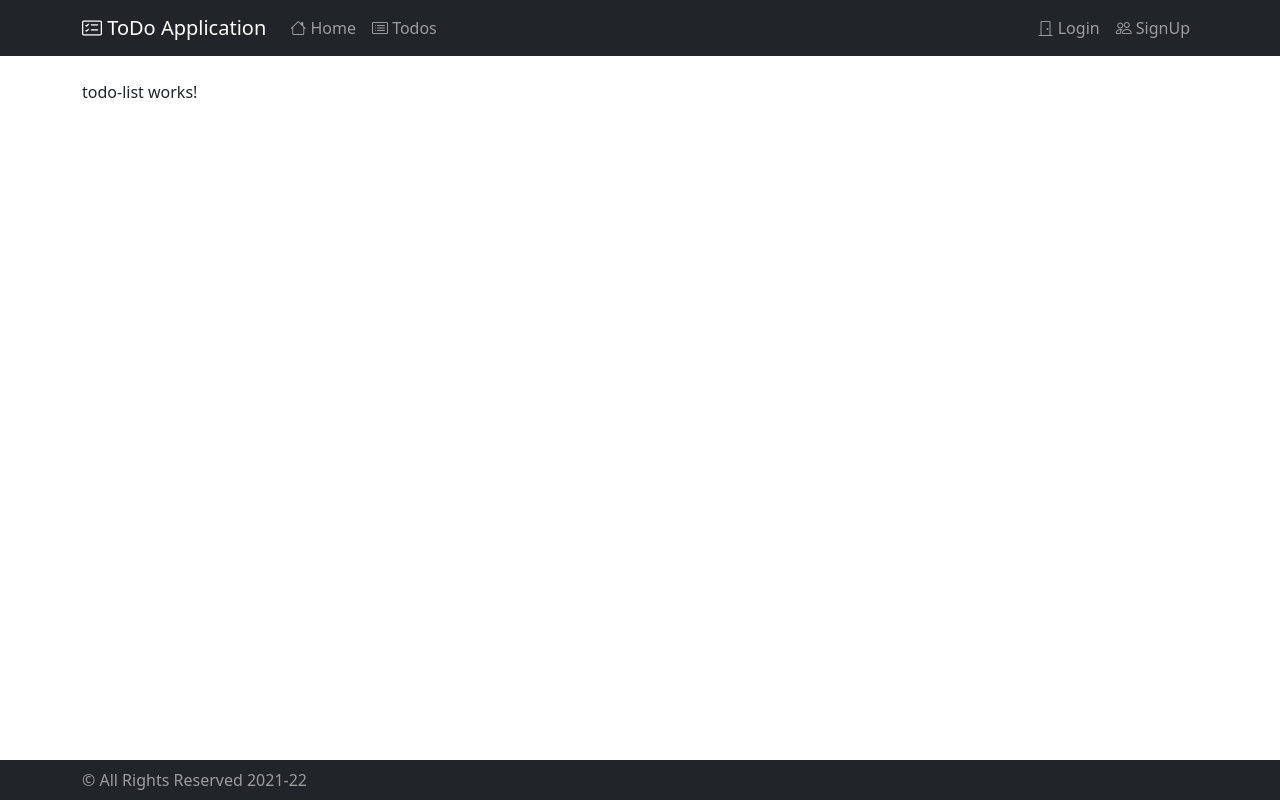
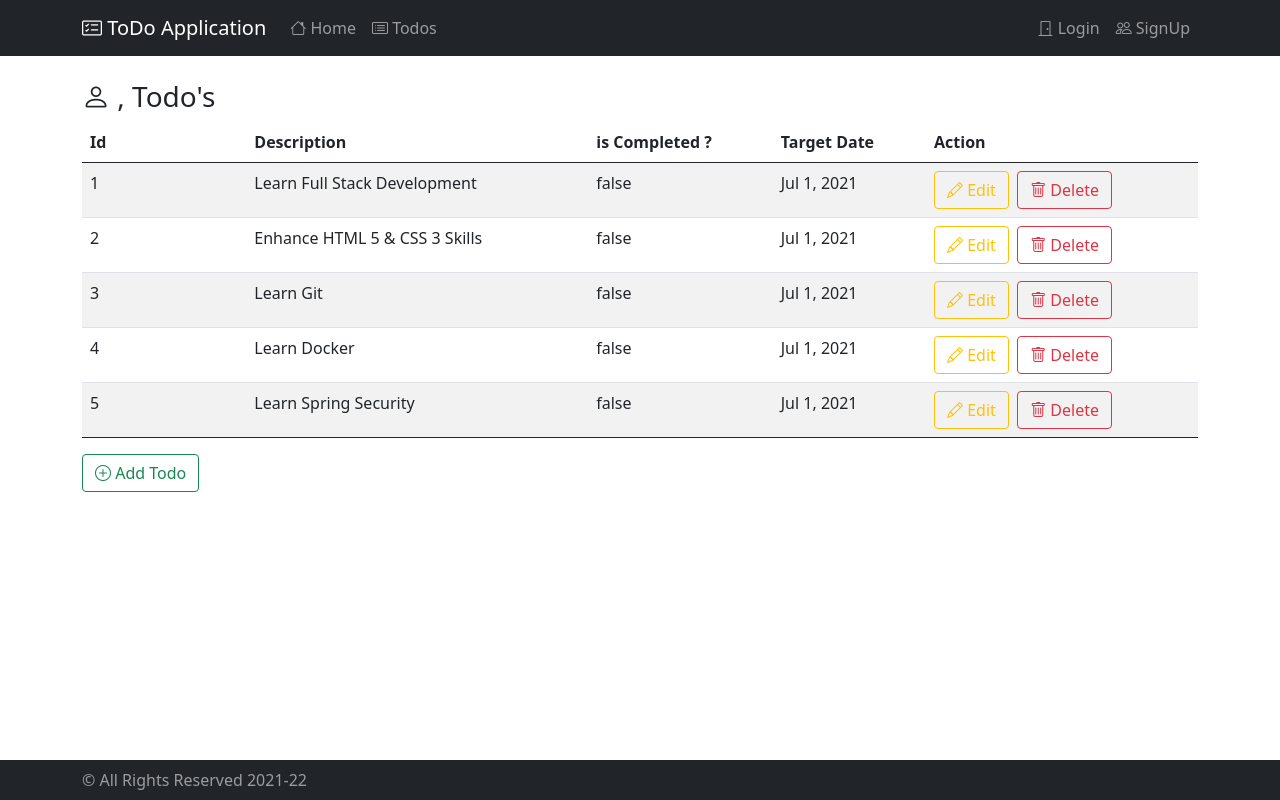
Before and after one commit to dineshb1710/todo-fullstack-app, an Angular app in the folder todo-frontend/: page /todos in a window 1280 px wide. Built offline with nearby package versions, Linux system fonts and the light colour scheme.

Commit message:
Step 8 : Created new todo list component and Todo Class

```diff
--- /dev/null
+++ b/todo-frontend/src/app/model/todo.ts
@@ -0,0 +1,10 @@
+/**
+ * Todo class.
+ */
+export class Todo {
+
+    constructor(
+        public id: number, public description: string,
+        public isCompleted: boolean, public targetDate: Date
+    ) {}
+}
--- a/todo-frontend/src/app/sign-up/sign-up.component.html
+++ b/todo-frontend/src/app/sign-up/sign-up.component.html
@@ -17,7 +17,8 @@
                 </tr>
                 <tr>
                     <td>&nbsp;</td>
-                    <td><button class="btn btn-outline-primary"><i class="bi bi-person-plus"></i>&nbsp;Sign Up</button></td>
+                    <td><button class="btn btn-outline-success">
+                        <i class="bi bi-person-plus"></i>&nbsp;Sign Up</button></td>
                 </tr>
             </tbody>
         </table>
--- a/todo-frontend/src/app/todo-list/todo-list.component.html
+++ b/todo-frontend/src/app/todo-list/todo-list.component.html
@@ -1 +1,26 @@
-<p>todo-list works!</p>
+<!-- User Todo's -->
+<h3><i class="bi bi-person"></i>&nbsp;{{username}}, Todo's</h3>
+<table class="table table table-striped">
+    <thead>
+        <tr>
+            <th>Id</th>
+            <th>Description</th>
+            <th>is Completed ?</th>
+            <th>Target Date</th>
+            <th>Action</th>
+        </tr>
+    </thead>
+    <tbody>
+        <tr *ngFor="let todo of todos">
+            <td>{{todo.id}}</td>
+            <td>{{todo.description}}</td>
+            <td>{{todo.isCompleted}}</td>
+            <td>{{todo.targetDate | date}}</td>
+            <td>
+                <button class="btn btn-outline-warning"><i class="bi bi-pencil"></i>&nbsp;Edit</button>&nbsp;
+                <button class="btn btn-outline-danger"><i class="bi bi-trash"></i>&nbsp;Delete</button>
+            </td>
+        </tr>
+    </tbody>
+    <button class="btn btn-outline-success mt-3"><i class="bi bi-plus-circle"></i>&nbsp;Add Todo</button>
+</table>
--- a/todo-frontend/src/app/todo-list/todo-list.component.ts
+++ b/todo-frontend/src/app/todo-list/todo-list.component.ts
@@ -1,4 +1,5 @@
 import { Component, OnInit } from '@angular/core';
+import { Todo } from '../model/todo';
 
 @Component({
   selector: 'app-todo-list',
@@ -7,9 +8,19 @@ import { Component, OnInit } from '@angular/core';
 })
 export class TodoListComponent implements OnInit {
 
-  constructor() { }
+  username = '';
+  todos = [
+    new Todo(1, 'Learn Full Stack Development', false, new Date()),
+    new Todo(2, 'Enhance HTML 5 & CSS 3 Skills', false, new Date()),
+    new Todo(3, 'Learn Git', false, new Date()),
+    new Todo(4, 'Learn Docker', false, new Date()),
+    new Todo(5, 'Learn Spring Security', false, new Date()),
+  ]
 
-  ngOnInit(): void {
-  }
+constructor() { }
+
+ngOnInit(): void {
+  this.username = sessionStorage.getItem('username');
+}
 
 }
```
Also changed, not shown: 1 other file (tests, documents, lock files or other folders).
